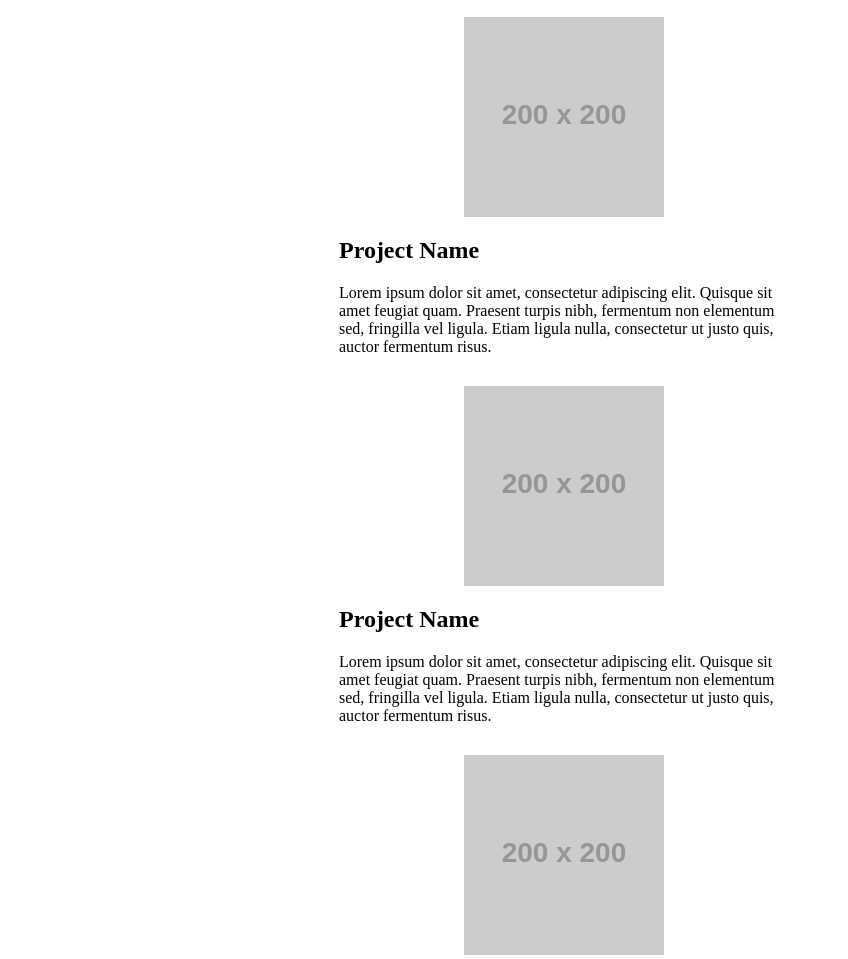
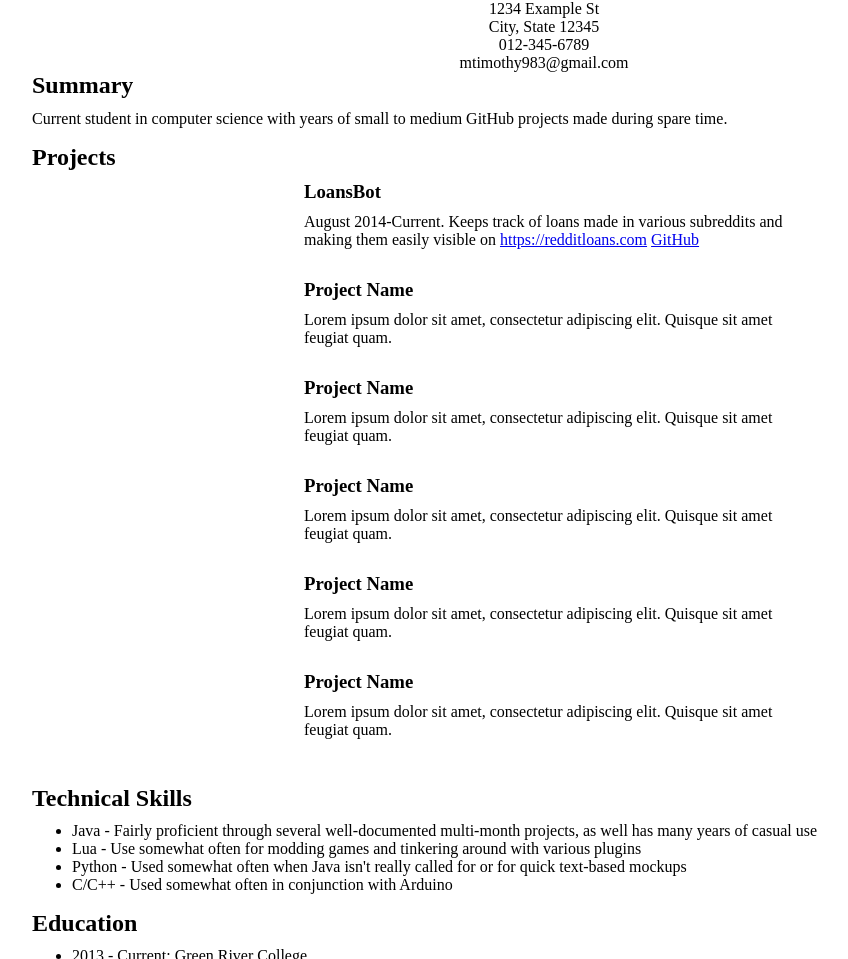
Before and after one commit to Tjstretchalot/ResumeSite, a plain HTML site: page index.html in a window 1280 px wide. Shown: the part 63-1022 px from the top of the page, without its empty margins (96-944 px from the left). Drawn offline with Linux system fonts and the light colour scheme; placeholder pictures from the web are drawn by us.

Commit message:
Add address begin adding real projects
Also makes it print ready

```diff
--- a/index.html
+++ b/index.html
@@ -7,70 +7,78 @@
         <meta charset="UTF-8">
     </head>
     <body>
-        <h1>Projects</h1>
-
+        <h1>Timothy Moore</h1>
+        <address>
+          1234 Example St<br>
+          City, State 12345<br>
+          012-345-6789<br>
+          mtimothy983@gmail.com
+        </address>
+        <h2>Summary</h2>
+        <p>Current student in computer science with years of small to medium GitHub projects made during spare time.</p>
+        <h2>Projects</h2>
         <ul class="projects-list">
             <li>
                 <div class="project">
-                    <a href="#"><img class="project-image" src="http://placehold.it/200x200"></a>
                     <div class="project-description">
-                        <h2>Project Name</h2>
-                        Lorem ipsum dolor sit amet, consectetur adipiscing elit. Quisque sit amet feugiat quam. Praesent turpis nibh, fermentum non elementum sed, fringilla vel ligula. Etiam ligula nulla, consectetur ut justo quis, auctor fermentum risus.
+                        <h3>LoansBot</h3>
+                        August 2014-Current. Keeps track of loans made in various subreddits and making them easily visible on <a href="https://redditloans.com">https://redditloans.com</a> <a class="noprint" href="https://github.com/Tjstretchalot/LoansBot/">GitHub</a>
                     </div>
                 </div>
             </li>
             <li>
                 <div class="project">
-                    <a href="#"><img class="project-image" src="http://placehold.it/200x200"></a>
                     <div class="project-description">
-                        <h2>Project Name</h2>
-                        Lorem ipsum dolor sit amet, consectetur adipiscing elit. Quisque sit amet feugiat quam. Praesent turpis nibh, fermentum non elementum sed, fringilla vel ligula. Etiam ligula nulla, consectetur ut justo quis, auctor fermentum risus.
+                         <h3>Project Name</h3>
+                        Lorem ipsum dolor sit amet, consectetur adipiscing elit. Quisque sit amet feugiat quam.
                     </div>
                 </div>
             </li>
             <li>
                 <div class="project">
-                    <a href="#"><img class="project-image" src="http://placehold.it/200x200"></a>
                     <div class="project-description">
-                        <h2>Project Name</h2>
-                        Lorem ipsum dolor sit amet, consectetur adipiscing elit. Quisque sit amet feugiat quam. Praesent turpis nibh, fermentum non elementum sed, fringilla vel ligula. Etiam ligula nulla, consectetur ut justo quis, auctor fermentum risus.
+                         <h3>Project Name</h3>
+                        Lorem ipsum dolor sit amet, consectetur adipiscing elit. Quisque sit amet feugiat quam.
                     </div>
                 </div>
             </li>
             <li>
                 <div class="project">
-                    <a href="#"><img class="project-image" src="http://placehold.it/200x200"></a>
                     <div class="project-description">
-                        <h2>Project Name</h2>
-                        Lorem ipsum dolor sit amet, consectetur adipiscing elit. Quisque sit amet feugiat quam. Praesent turpis nibh, fermentum non elementum sed, fringilla vel ligula. Etiam ligula nulla, consectetur ut justo quis, auctor fermentum risus.
+                         <h3>Project Name</h3>
+                        Lorem ipsum dolor sit amet, consectetur adipiscing elit. Quisque sit amet feugiat quam.
                     </div>
                 </div>
             </li>
             <li>
                 <div class="project">
-                    <a href="#"><img class="project-image" src="http://placehold.it/200x200"></a>
                     <div class="project-description">
-                        <h2>Project Name</h2>
-                        Lorem ipsum dolor sit amet, consectetur adipiscing elit. Quisque sit amet feugiat quam. Praesent turpis nibh, fermentum non elementum sed, fringilla vel ligula. Etiam ligula nulla, consectetur ut justo quis, auctor fermentum risus.
+                         <h3>Project Name</h3>
+                        Lorem ipsum dolor sit amet, consectetur adipiscing elit. Quisque sit amet feugiat quam.
                     </div>
                 </div>
             </li>
             <li>
                 <div class="project">
-                    <a href="#"><img class="project-image" src="http://placehold.it/200x200"></a>
+
                     <div class="project-description">
-                        <h2>Project Name</h2>
-                        Lorem ipsum dolor sit amet, consectetur adipiscing elit. Quisque sit amet feugiat quam. Praesent turpis nibh, fermentum non elementum sed, fringilla vel ligula. Etiam ligula nulla, consectetur ut justo quis, auctor fermentum risus.
+                         <h3>Project Name</h3>
+                        Lorem ipsum dolor sit amet, consectetur adipiscing elit. Quisque sit amet feugiat quam.
                     </div>
                 </div>
             </li>
         </ul>
 
-        <h1>Bio</h1>
-        <div class="bio">
-            <p>Lorem ipsum dolor sit amet, consectetur adipiscing elit. Quisque sit amet feugiat quam. Praesent turpis nibh, fermentum non elementum sed, fringilla vel ligula. Etiam ligula nulla, consectetur ut justo quis, auctor fermentum risus. Cum sociis natoque penatibus et magnis dis parturient montes, nascetur ridiculus mus. Etiam id placerat risus, gravida congue neque. Praesent aliquam, purus sit amet ultrices vestibulum, est ex cursus sapien, at fringilla nisl felis eleifend nisl. Donec in dolor vel leo tincidunt bibendum. Maecenas viverra felis ut suscipit molestie. Donec scelerisque venenatis dolor at facilisis. Ut tristique dui vitae diam molestie, ut efficitur libero bibendum. Ut semper, neque eget elementum aliquam, neque enim dignissim orci, nec semper eros turpis in diam. Vivamus lacus elit, venenatis non ultrices ut, scelerisque id sapien.</p>
-<p>Maecenas vel commodo velit. Fusce pellentesque urna vitae orci pellentesque, sed euismod mauris gravida. Vivamus mattis justo nisl, at dictum ligula malesuada in. Integer dignissim sit amet odio in interdum. Cras posuere vel velit eu lacinia. Integer eu viverra eros. Quisque iaculis non nibh non accumsan. Donec interdum urna et mauris vehicula egestas. Nullam ullamcorper varius nunc non feugiat. Integer placerat lectus vitae posuere rhoncus. Fusce eget luctus ligula. Suspendisse vitae dolor et ligula iaculis porttitor. In hac habitasse platea dictumst.</p>
-<p>Etiam non felis ac metus semper imperdiet sit amet ut dui. Duis viverra mi dui. Nullam eu commodo est. Phasellus magna felis, congue eget urna et, sodales dictum metus. Suspendisse in eros pretium, vulputate tortor nec, porta lorem. Morbi augue ipsum, accumsan in euismod a, pellentesque sed est. Curabitur vel nulla at dolor aliquet eleifend sit amet mattis lacus. Fusce quis aliquam ex. Donec tincidunt lectus ut sem accumsan consequat. Lorem ipsum dolor sit amet, consectetur adipiscing elit. Mauris placerat tellus eu nunc sodales, luctus tempus dui convallis. Curabitur feugiat tempus erat, nec venenatis dolor placerat a. Suspendisse tincidunt iaculis lorem sed ullamcorper.</p>
-        </div>
+        <h2>Technical Skills</h2>
+        <ul>
+          <li>Java - Fairly proficient through several well-documented multi-month projects, as well has many years of casual use</li>
+          <li>Lua - Use somewhat often for modding games and tinkering around with various plugins</li>
+          <li>Python - Used somewhat often when Java isn't really called for or for quick text-based mockups</li>
+          <li>C/C++ - Used somewhat often in conjunction with Arduino</li>
+        </ul>
+        <h2>Education</h2>
+        <ul>
+          <li>2013 - Current: Green River College</li>
+        </ul>
     </body>
 </html>
--- a/mainpage.css
+++ b/mainpage.css
@@ -1,4 +1,27 @@
+h1 {
+  text-align: center;
+  margin-bottom: 5px;
+}
+address {
+  text-align: center;
+  font-style: normal;
+}
+h2, h3 {
+  margin-bottom: 0px;
+  padding-bottom: 10px;
+  margin-top: 0px;
+}
+ul {
+  margin-top: 0px;
+}
+p {
+  margin-top: 1px;
+}
 .projects-list {
+  margin-left: 0px;
+  margin-right: 0px;
+  padding-left: 0px;
+  padding-right: 0px;
   list-style-type:none;
   display: flex;
   flex-wrap: wrap;
@@ -6,15 +29,23 @@
   justify-content: center;
 }
 .project {
-  width: 450px;
-  max-width: 500px;
+  width: 480px;
   padding-bottom: 30px;
   margin-right: 30px;
   margin-left: 30px;
 }
-.project-image {
-  margin-left: auto;
-  margin-right: auto;
-  display: block;
-  text-align: center;
+
+@media print {
+.project {
+  width: 245px;
 }
+a {
+  font-style: normal;
+  text-decoration: none;
+  color: black;
+}
+
+.noprint {
+  display: none;
+}
+}
```
